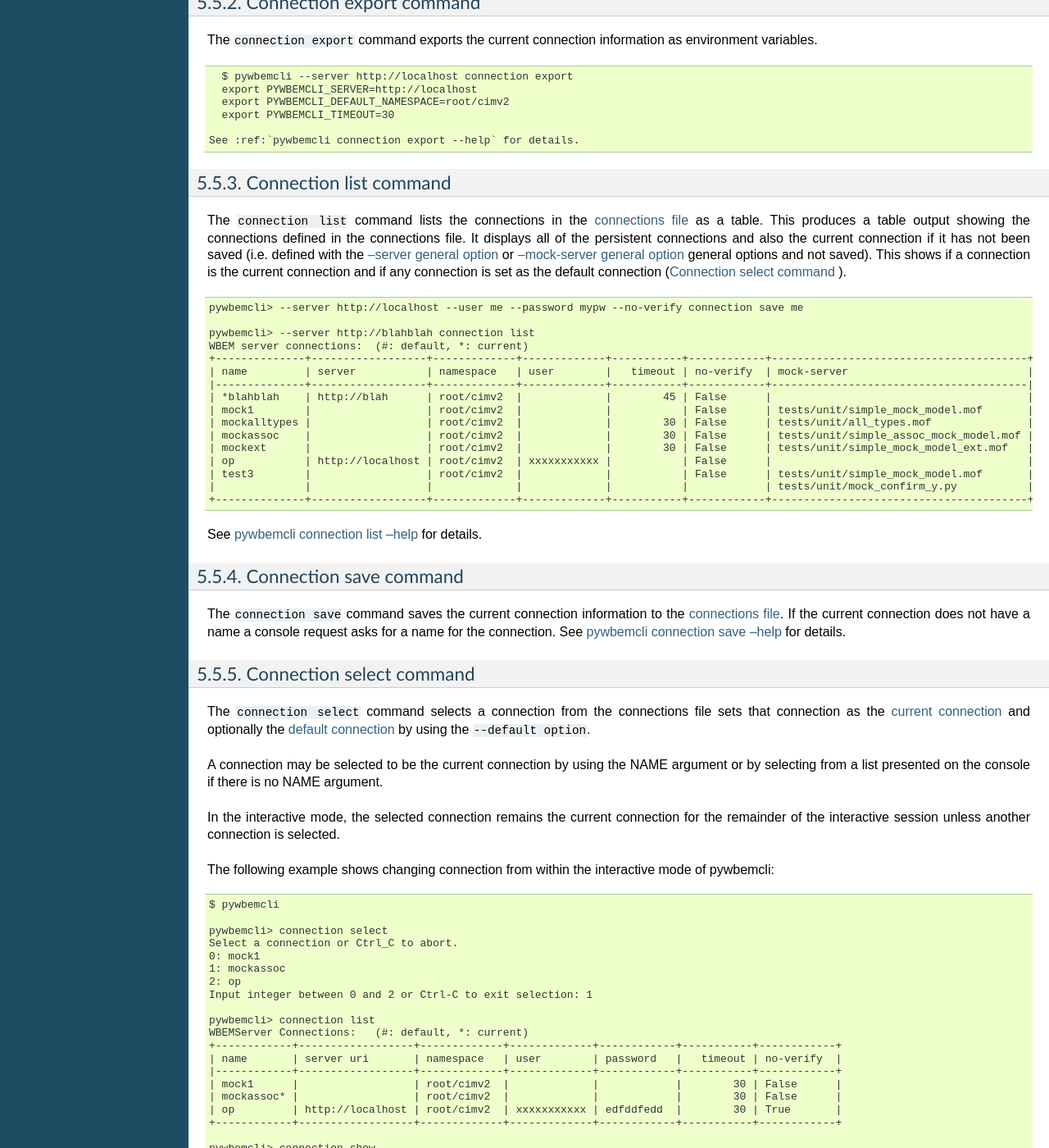
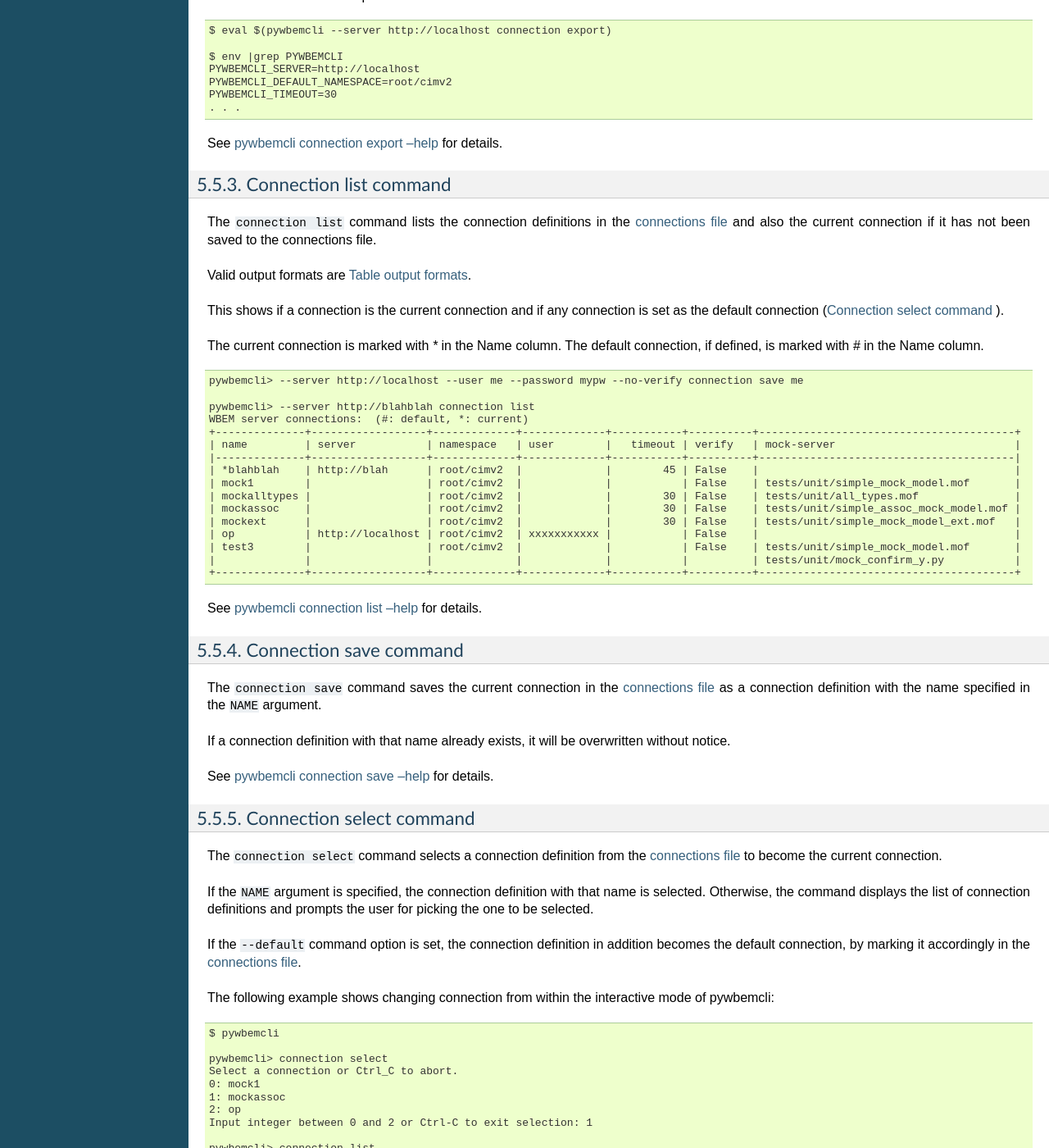
Before and after one commit to pywbem/pywbemtools, a Sphinx documentation site: the page built from docs/pywbemclicommands.rst, in a window 1280 px wide and 1400 px high, scrolled down 19510 px. Shown: the whole window at 82% size. Built offline with Sphinx 7.4.7, drawn with Linux system fonts in a browser that asks for light colours; the version number could not be read and is left out; some of the changed text lies outside the part shown.

Commit message:
Docs: Improvements on connection commands and repl/help
Details:

- Reworked the description of all commands in the connection
  group in chapter 5.

- Reworked the description of the repl and help commands in
  chapter 5.

Signed-off-by: Andreas Maier <maiera@de.ibm.com>

```diff
--- a/docs/pywbemclicommands.rst
+++ b/docs/pywbemclicommands.rst
@@ -1102,76 +1102,58 @@
 Connection command group
 ------------------------
 
-The **connection** command group defines commands that provide for a
-persistent file (:term:`connections file`) of WBEM server connection
-parameters and allow selecting entries in this file as well as adding entries
-to the file, deleting entries from the file and viewing WBEM servers defined in the
-the file. This allows multiple connections to be defined and then used by name
-rather than through the detailed parameters of the connection.
+The ``connection`` command group has commands that manage named connection
+definitions that are persisted in a :term:`connections file`.
+This allows maintaining multiple connection definitions and then using any
+one via the :ref:`--name general option`.
 
-Connections in the :term:`connections file` can be created by:
+The attributes of each connection definition in the connections file are:
 
-* Using the :ref:`connection save command` with the current connection. This options
-  uses the parameters current connection to define and save a connection in the
-  connections file.
-
-The connection information for each connection is based on the information
-used to create a connection and is largely the same information as is in the
-options for pywbemcli. The data includes:
-
-* **name** - name of the connection (required) and defined with an argument.
-* **server** - the url for the defined connection. See :ref:`--server general option`.
-* **default-namespace** - the default namespace defined for the connection
-  (required). See :ref:`--default-namespace general option`.
-* **user** - the user name for the connection (optional). See :ref:`--user general option`.
-* **password** - the password for the connection (optional). See :ref:`--password general option`.
-* **no-verify** - a boolean flag option that, if set causes the pywbem client not
-  to verify any certificate received from the WBEM server certificate. Otherwise
-  the ssh client software verifies the validity of the server certificate
-  received from the WBEM server during connection setup. See :ref:`--verify general option`.
-* **certfile** - optional server certificate filename. See :ref:`--certfile general option`.
-* **keyfile** - optional client private keyfile filename. See :ref:`--keyfile general option`.
-* **timeout** - optional timeout value. See :ref:`--timeout general option`.
-* **mock-server** - optional definition  a mock server
-  environment using the pywbem mock module. This parameter is used, the
-  ``--server`` must not be defined.  See :ref:`--mock-server general option`.
-
-The connection information is saved in the :term:`connections file` when the
-:ref:`connection save command` command are executed. Multiple
-connection files may be maintained in separate directories.
+* **name** - name of the connection definition. See :ref:`--name general option`.
+* **server** - URL of the WBEM server, or None if the connection definition is
+  for a mock WBEM server. See :ref:`--server general option`.
+* **default-namespace** - default namespace for the WBEM server. See :ref:`--default-namespace general option`.
+* **user** - user name for the WBEM server. See :ref:`--user general option`.
+* **password** - password for the WBEM server. See :ref:`--password general option`.
+* **verify** - a boolean flag controlling whether the pywbem client verifies
+  any certificate received from the WBEM server. See :ref:`--verify general option`.
+* **certfile** - path name of the server certificate file. See :ref:`--certfile general option`.
+* **keyfile** - path name of the client private key file. See :ref:`--keyfile general option`.
+* **timeout** - client-side timeout for operations against the WBEM server. See :ref:`--timeout general option`.
+* **mock-server** - list of files defining the setup of the mock WBEM server,
+  or None if the connection definition is for a real WBEM server.
+  See :ref:`--mock-server general option`.
 
 The commands in this group are:
 
 * :ref:`Connection delete command` - Delete a WBEM connection definition.
-* :ref:`Connection export command` -  Export the current connection.
+* :ref:`Connection export command` - Export the current connection.
 * :ref:`Connection list command` - List the WBEM connection definitions.
-* :ref:`Connection save command` - Save a connection to a new WBEM connection
-  definition named NAME.
-* :ref:`Connection select command` - Select a WBEM connection definition as
-  current/default connection.
-* :ref:`Connection show command` - Show connection info of a WBEM connection
-  definition.
-* :ref:`Connection test command` - Test the current connection with a
-  predefined WBEM request.
+* :ref:`Connection save command` - Save the current connection to a new WBEM connection definition.
+* :ref:`Connection select command` - Select a WBEM connection definition as current or default.
+* :ref:`Connection show command` - Show connection info of a WBEM connection definition.
+* :ref:`Connection test command` - Test the current connection with a predefined WBEM request.
 
 
 .. _`Connection delete command`:
 
 Connection delete command
 ^^^^^^^^^^^^^^^^^^^^^^^^^
-The ``connection delete`` command deletes a specific connection by name or selection.
-If the NAME argument exists, it attemts to delete the connection with that name;
-otherwise it presents a selection list for the user to pick a connection to
-delete.
 
-The following
-example deletes the connection defined in the add command above:
+The ``connection delete`` command deletes a connection definition from the
+:term:`connections file`.
+
+If the ``NAME`` argument is specified, the connection definition with that name
+is deleted. Otherwise, the command displays the list of connection definitions
+and prompts the user for picking the one to be deleted.
+
+Example that deletes a connection definition by the specified name:
 
 .. code-block:: text
 
     $ pywbemcli connection delete me
 
-To delete by selection:
+Example that deletes a connection definition by selecting it:
 
 .. code-block:: text
 
@@ -1189,7 +1171,11 @@
 
 Connection export command
 ^^^^^^^^^^^^^^^^^^^^^^^^^
-The ``connection export`` command  exports the current connection information as environment variables.
+
+The ``connection export`` command exports the current connection as a set of
+environment variables.
+
+This is done by displaying the commands to set the environment variables.
 
 .. code-block:: text
 
@@ -1197,8 +1183,22 @@
     export PYWBEMCLI_SERVER=http://localhost
     export PYWBEMCLI_DEFAULT_NAMESPACE=root/cimv2
     export PYWBEMCLI_TIMEOUT=30
+    . . .
 
-  See :ref:`pywbemcli connection export --help` for details.
+This can be used for example on Linux and OS-X to set the environment variables
+as follows:
+
+.. code-block:: text
+
+    $ eval $(pywbemcli --server http://localhost connection export)
+
+    $ env |grep PYWBEMCLI
+    PYWBEMCLI_SERVER=http://localhost
+    PYWBEMCLI_DEFAULT_NAMESPACE=root/cimv2
+    PYWBEMCLI_TIMEOUT=30
+    . . .
+
+See :ref:`pywbemcli connection export --help` for details.
 
 
 .. _`Connection list command`:
@@ -1206,15 +1206,18 @@
 Connection list command
 ^^^^^^^^^^^^^^^^^^^^^^^^^
 
-The ``connection list`` command lists the connections in the :term:`connections
-file` as a table. This produces a table output showing the connections defined
-in the connections file.  It displays all of the persistent connections and
-also the current connection if it has not been saved (i.e. defined with the
-:ref:`--server general option` or :ref:`--mock-server general option` general
-options and not saved).  This shows if a connection is the current connection
+The ``connection list`` command lists the connection definitions in the
+:term:`connections file` and also the current connection if it has not been
+saved to the connections file.
+
+Valid output formats are :term:`Table output formats`.
+
+This shows if a connection is the current connection
 and if any connection is set as the default connection (:ref:`Connection select
 command` ).
 
+The current connection is marked with `*` in the Name column.
+The default connection, if defined, is marked with `#` in the Name column.
 
 .. code-block:: text
 
@@ -1222,18 +1225,18 @@
 
     pywbemcli> --server http://blahblah connection list
     WBEM server connections:  (#: default, *: current)
-    +--------------+------------------+-------------+-------------+-----------+------------+----------------------------------------+
-    | name         | server           | namespace   | user        |   timeout | no-verify  | mock-server                            |
-    |--------------+------------------+-------------+-------------+-----------+------------+----------------------------------------|
-    | *blahblah    | http://blah      | root/cimv2  |             |        45 | False      |                                        |
-    | mock1        |                  | root/cimv2  |             |           | False      | tests/unit/simple_mock_model.mof       |
-    | mockalltypes |                  | root/cimv2  |             |        30 | False      | tests/unit/all_types.mof               |
-    | mockassoc    |                  | root/cimv2  |             |        30 | False      | tests/unit/simple_assoc_mock_model.mof |
-    | mockext      |                  | root/cimv2  |             |        30 | False      | tests/unit/simple_mock_model_ext.mof   |
-    | op           | http://localhost | root/cimv2  | xxxxxxxxxxx |           | False      |                                        |
-    | test3        |                  | root/cimv2  |             |           | False      | tests/unit/simple_mock_model.mof       |
-    |              |                  |             |             |           |            | tests/unit/mock_confirm_y.py           |
-    +--------------+------------------+-------------+-------------+-----------+------------+----------------------------------------+
+    +--------------+------------------+-------------+-------------+-----------+----------+----------------------------------------+
+    | name         | server           | namespace   | user        |   timeout | verify   | mock-server                            |
+    |--------------+------------------+-------------+-------------+-----------+----------+----------------------------------------|
+    | *blahblah    | http://blah      | root/cimv2  |             |        45 | False    |                                        |
+    | mock1        |                  | root/cimv2  |             |           | False    | tests/unit/simple_mock_model.mof       |
+    | mockalltypes |                  | root/cimv2  |             |        30 | False    | tests/unit/all_types.mof               |
+    | mockassoc    |                  | root/cimv2  |             |        30 | False    | tests/unit/simple_assoc_mock_model.mof |
+    | mockext      |                  | root/cimv2  |             |        30 | False    | tests/unit/simple_mock_model_ext.mof   |
+    | op           | http://localhost | root/cimv2  | xxxxxxxxxxx |           | False    |                                        |
+    | test3        |                  | root/cimv2  |             |           | False    | tests/unit/simple_mock_model.mof       |
+    |              |                  |             |             |           |          | tests/unit/mock_confirm_y.py           |
+    +--------------+------------------+-------------+-------------+-----------+----------+----------------------------------------+
 
 See :ref:`pywbemcli connection list --help` for details.
 
@@ -1242,9 +1245,14 @@
 
 Connection save command
 ^^^^^^^^^^^^^^^^^^^^^^^
-The ``connection save`` command saves the current connection information
-to the :term:`connections file`.  If the current connection does not have a name
-a console request asks for a name for the connection.
+
+The ``connection save`` command saves the current connection in the
+:term:`connections file` as a connection definition with the name specified
+in the ``NAME`` argument.
+
+If a connection definition with that name already exists, it will be overwritten
+without notice.
+
 See :ref:`pywbemcli connection save --help` for details.
 
 
@@ -1253,17 +1261,16 @@
 Connection select command
 ^^^^^^^^^^^^^^^^^^^^^^^^^
 
-The ``connection select`` command selects a connection from the connections
-file sets that connection as the :term:`current connection` and optionally the
-:term:`default connection` by using the ``--default option``.
+The ``connection select`` command selects a connection definition from the
+:term:`connections file` to become the current connection.
 
-A connection may be selected
-to be the current connection by using the NAME argument or by selecting from a
-list presented on the console if there is no NAME argument.
+If the ``NAME`` argument is specified, the connection definition with that name
+is selected. Otherwise, the command displays the list of connection definitions
+and prompts the user for picking the one to be selected.
 
-In the interactive mode, the selected connection remains the current connection
-for the remainder of the interactive session unless another connection is selected.
-
+If the ``--default`` command option is set, the connection definition in
+addition becomes the default connection, by marking it accordingly in the
+:term:`connections file`.
 
 The following example shows changing connection from within the interactive
 mode of pywbemcli:
@@ -1281,13 +1288,13 @@
 
     pywbemcli> connection list
     WBEMServer Connections:   (#: default, *: current)
-    +------------+------------------+-------------+-------------+------------+-----------+------------+
-    | name       | server uri       | namespace   | user        | password   |   timeout | no-verify  |
-    |------------+------------------+-------------+-------------+------------+-----------+------------+
-    | mock1      |                  | root/cimv2  |             |            |        30 | False      |
-    | mockassoc* |                  | root/cimv2  |             |            |        30 | False      |
-    | op         | http://localhost | root/cimv2  | xxxxxxxxxxx | edfddfedd  |        30 | True       |
-    +------------+------------------+-------------+-------------+------------+-----------+------------+
+    +------------+------------------+-------------+-------------+-----------+------------+-----------------------------------------+
+    | name       | server           | namespace   | user        |   timeout | verify     | mock-server                             |
+    |------------+------------------+-------------+-------------+-----------+------------+-----------------------------------------|
+    | mock1      |                  | root/cimv2  |             |        30 | False      | tests/unit/simple_mock_model.mof        |
+    | *mockassoc |                  | root/cimv2  |             |        30 | False      | tests/unit/simple_assoc_mock_model.mof  |
+    | op         | http://localhost | root/cimv2  | me          |        30 | True       |                                         |
+    +------------+------------------+-------------+-------------+-----------+------------+-----------------------------------------+
 
     pywbemcli> connection show
     name: mockassoc
@@ -1311,11 +1318,13 @@
 
 Connection show command
 ^^^^^^^^^^^^^^^^^^^^^^^
-The ``connection show`` command shows information about the current connection, the
-connection with name NAME, or any connection in the :term:`connections file` by using
-"?" as the NAME argument.  The connection to be displayed will be
-the :term:`current connection` if the NAME argument is omitted, the connection named
-with the NAME argument, or selected from a selection list the NAME argument "?"
+
+The ``connection show`` command shows information about a connection definition:
+
+* If ``NAME`` is ``?``, pywbemcli prompts the user for picking one and shows
+  the existing current connection.
+* If ``NAME`` is specified, show the connection definition with that name.
+* If ``NAME`` is not specified, show the existing current connection.
 
 .. code-block:: text
 
@@ -1339,12 +1348,14 @@
 
 Connection test command
 ^^^^^^^^^^^^^^^^^^^^^^^
-The ``connection test`` command executes a single predefined operation on the current connection
-to determine if it is a WBEM server. It executes a single ``EnumerateClasses``
-WBEM operation in the default namespace. If the server accepts the request
-a simple text ``Connection successful`` will be returned.
 
-See :ref:`pywbemcli connection test --help` for details.
+The ``connection test`` command executes a single predefined operation on
+the current connection to verify that accessing the WBEM server works.
+
+The predefined operation is ``EnumerateClasses``.
+
+If the server accepts the request, a simple text ``Connection successful``
+will be returned.
 
 The following example defines the connection with ``--server``, ``--user``,
 and ``--password`` and executes the test with successful result:
@@ -1354,13 +1365,7 @@
     $ pywbemcli --server http://localhost --user me --password mypw connection test
     Connection successful
 
-An unsuccessful test will normally result in an exception that defines the
-issue as follows for the server http://blah in the example below:
-
-.. code-block:: text
-
-    $ pywbemcli --server http://blah connection test
-    Error: ConnectionError: Socket error: [Errno -2] Name or service not known
+See :ref:`pywbemcli connection test --help` for details.
 
 
 .. _`Repl command`:
@@ -1368,8 +1373,8 @@
 Repl command
 ------------
 
-This command sets pywbemcli into the :ref:`interactive mode`.  Pywbemcli can be
-started in the :ref:`interactive mode` either by entering:
+The ``repl`` command sets pywbemcli into the :ref:`interactive mode`. Pywbemcli
+can be started in the :ref:`interactive mode` either by entering:
 
 .. code-block:: text
 
@@ -1393,8 +1398,8 @@
 Help command
 ------------
 
-The help command provides information on special commands and controls that can
-be executed in the :ref:`interactive mode` including:
+The ``help`` command provides information on special commands and controls
+that can be executed in the :ref:`interactive mode` including:
 
 * executing shell commands,
 * exiting pywbemcli,
```
